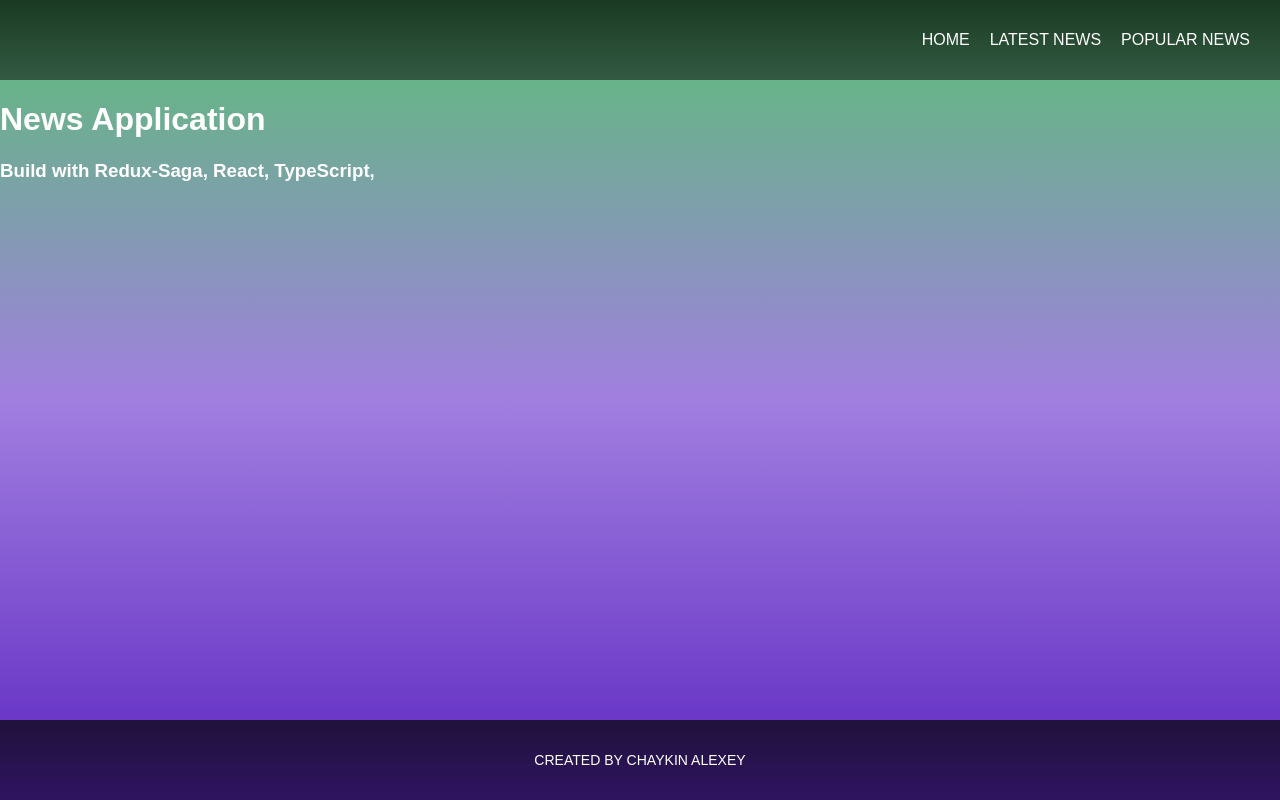
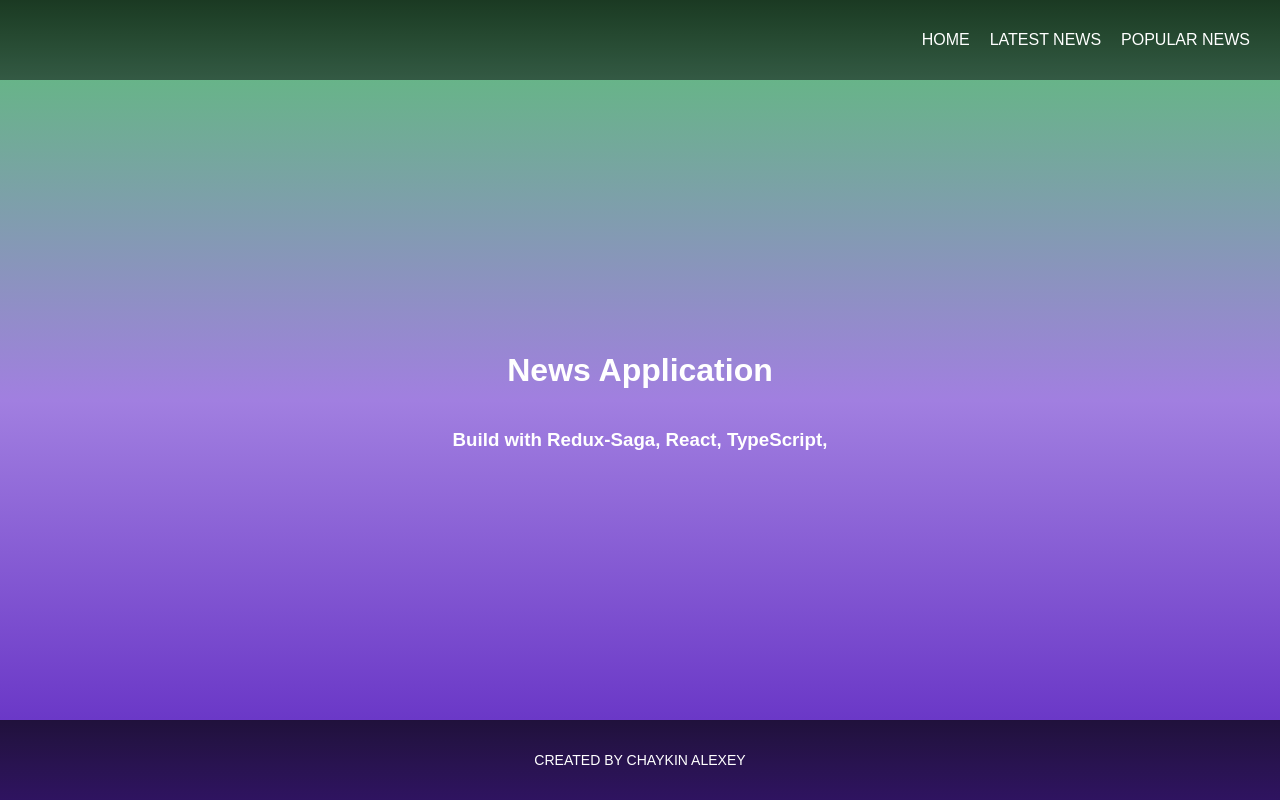
Before and after one commit to leo153624nid/news, a React (Create React App) app: page / in a window 1280 px wide. Built offline with nearby package versions, Linux system fonts and the light colour scheme.

Commit message:
CSS update

```diff
--- a/src/App.tsx
+++ b/src/App.tsx
@@ -10,53 +10,21 @@ import Home from './pages/Home/Home'
 import LatestNews from './pages/LatestNews/LatestNews'
 import PopularNews from './pages/PopularNews/PopularNews'
 
-const App: React.FC = () => (
+const App = () => (
     <>
         <Header />
+        <div className="main">
+            <Routes>
+                <Route path="/" element={<Home />} />
 
-        <Routes>
-            <Route path="/" element={<Home />} />
+                <Route path="/latest-news" element={<LatestNews />} />
 
-            <Route path="/latest-news" element={<LatestNews />} />
-
-            <Route path="/popular-news" element={<PopularNews />} />
-        </Routes>
+                <Route path="/popular-news" element={<PopularNews />} />
+            </Routes>
+        </div>
 
         <Footer />
     </>
 )
 
-// const App: React.FC = () => {
-//     const latestNews = useAppSelector((store) => store?.news?.latestNews || [])
-//     const popularNews = useAppSelector(
-//         (store) => store?.news?.popularNews || []
-//     )
-//     const { latestNewsError, popularNewsError } = useAppSelector(
-//         (store) => store?.errors || {}
-//     )
-//     const dispatch = useAppDispatch()
-
-//     const handleGetNews = () => {
-//         dispatch(actions.getNews())
-//     }
-
-//     return (
-//         <div className="App">
-//             <button type="button" onClick={handleGetNews}>
-//                 Get News
-//             </button>
-//             <News
-//                 news={latestNews}
-//                 label="Latest News"
-//                 error={latestNewsError}
-//             />
-//             <News
-//                 news={popularNews}
-//                 label="Popular News"
-//                 error={popularNewsError}
-//             />
-//         </div>
-//     )
-// }
-
 export default App
--- a/src/index.css
+++ b/src/index.css
@@ -17,11 +17,11 @@ body {
     grid-auto-rows: auto 1fr auto;
 }
 
-main {
+.main {
     padding: 20px;
 }
 
-main .wrapper {
+.main .wrapper {
     display: flex;
     justify-content: center;
     align-items: center;
```
Also changed, not shown: src/App.css (indentation only).
